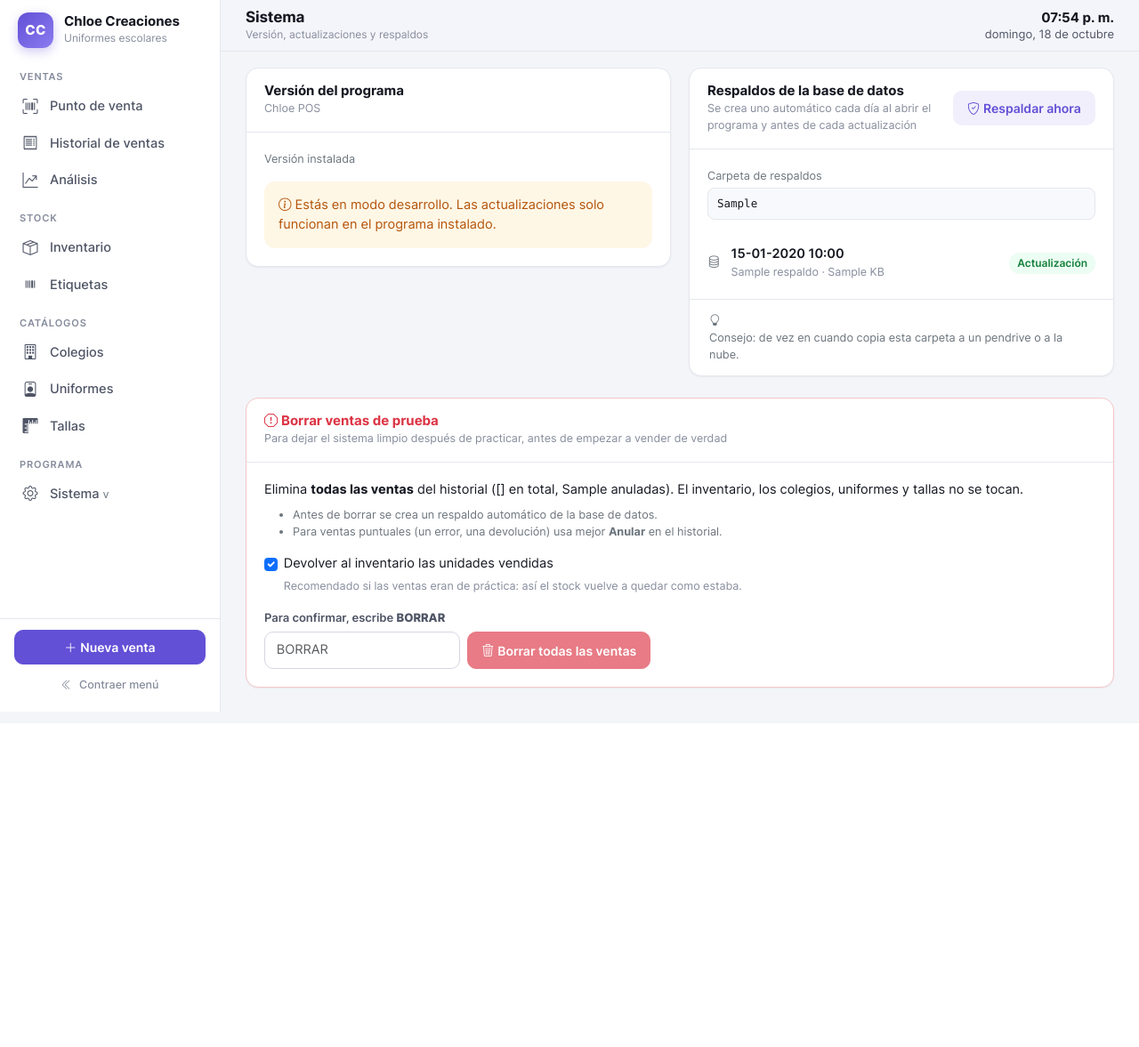
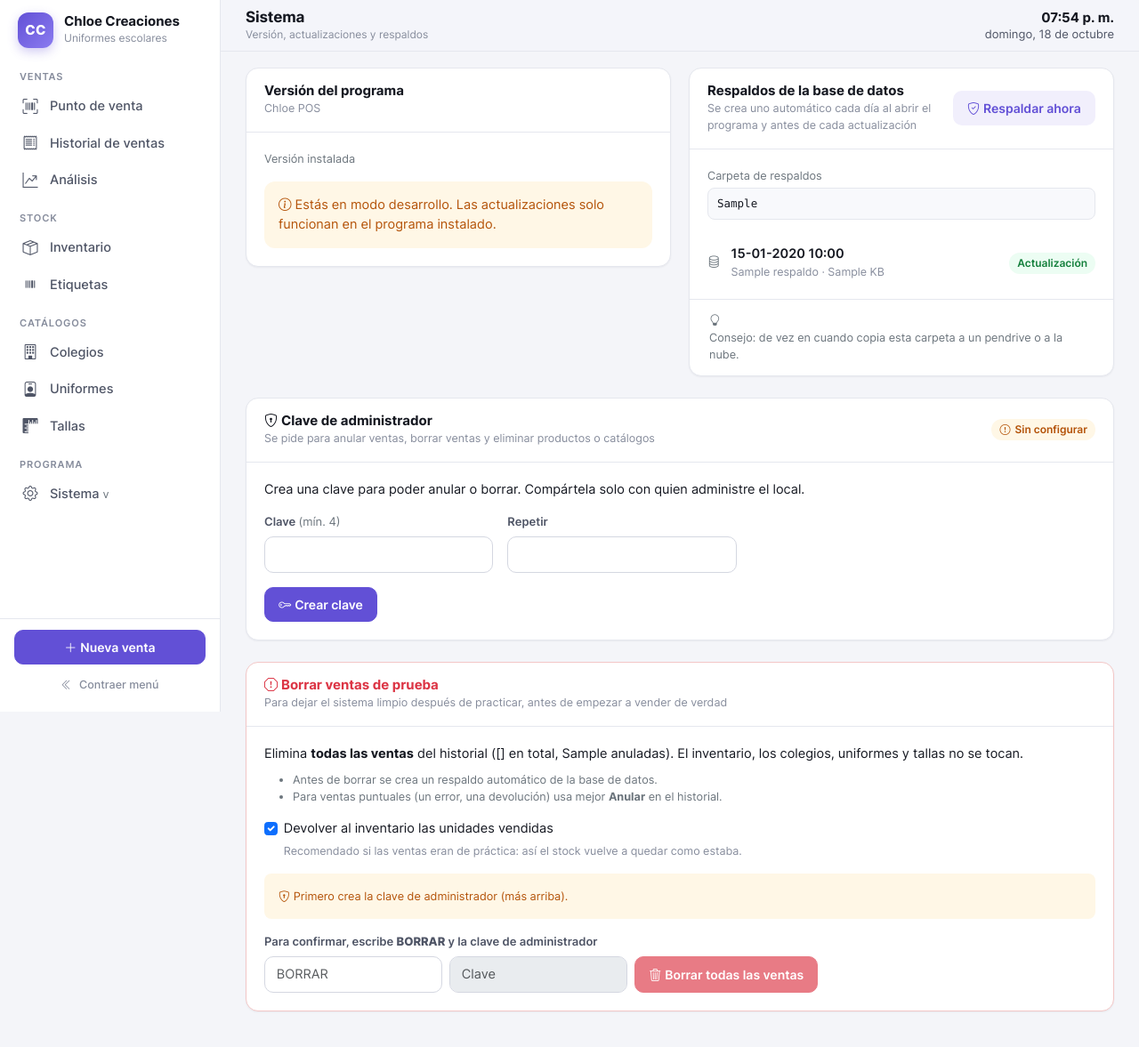
Before and after one commit to dani05333/inventario-colegio, a Django app: template AppInventario/templates/sistema.html in a window 1280 px wide. Shown: the whole page at 89% size. Before the commit the page ends 800 px from the top, so only its background shows below. Run offline with Django 5.2, Linux system fonts and the light colour scheme; the template is opened without the code that fills it: most values are stand-ins (such as "Sample title", 1, 10 or a date in 2020); some libraries are stand-ins or nearby versions.

Commit message:
Clave de administrador para anular y eliminar (versión 1.2.0)
- Modelo Configuracion (migración 0011) y módulo seguridad: la clave se
  guarda cifrada (hash de Django) y se bloquea 5 minutos tras 5 intentos
  fallidos.
- Se exige la clave para anular ventas, borrar todas las ventas y eliminar
  productos, colegios, uniformes y tallas. Sin clave creada, esas acciones
  quedan bloqueadas con un aviso.
- Sistema: crear y cambiar la clave (cambiarla exige la actual).
- Lanzador: --restablecer-clave para cuando se olvida (documentado en LEEME).

Co-Authored-By: Claude Opus 5.5 <noreply@anthropic.com>

```diff
--- a/AppInventario/context_processors.py
+++ b/AppInventario/context_processors.py
@@ -1,9 +1,12 @@
 from django.conf import settings
+
+from . import seguridad
 
 
 def sistema(request):
-    """Versión y modo (instalado o desarrollo) disponibles en todas las plantillas."""
+    """Versión, modo (instalado o desarrollo) y si existe clave de administrador, para todas las plantillas."""
     return {
         'APP_VERSION': settings.APP_VERSION,
         'INSTALADO': settings.INSTALADO,
+        'TIENE_CLAVE': seguridad.tiene_clave,   # se evalúa solo si la plantilla lo usa
     }
--- a/AppInventario/templates/sistema.html
+++ b/AppInventario/templates/sistema.html
@@ -75,6 +75,43 @@
   </div>
 </div>
 
+<!-- Clave de administrador -->
+<div class="panel mt-4" style="max-width:1100px" id="clave">
+  <div class="panel-header">
+    <div>
+      <h2 class="panel-title"><i class="bi bi-shield-lock me-1"></i>Clave de administrador</h2>
+      <p class="panel-sub">Se pide para anular ventas, borrar ventas y eliminar productos o catálogos</p>
+    </div>
+    {% if TIENE_CLAVE %}
+      <span class="badge-soft badge-ok"><i class="bi bi-check-circle"></i>Configurada</span>
+    {% else %}
+      <span class="badge-soft badge-warn"><i class="bi bi-exclamation-circle"></i>Sin configurar</span>
+    {% endif %}
+  </div>
+  <div class="panel-body">
+    {% if not TIENE_CLAVE %}
+    <p class="mb-3">Crea una clave para poder anular o borrar. Compártela solo con quien administre el local.</p>
+    {% endif %}
+    <div class="row g-3 align-items-end" style="max-width:820px">
+      {% if TIENE_CLAVE %}
+      <div class="col-sm-4">
+        <label class="form-label" for="cl-actual">Clave actual</label>
+        <input type="password" class="form-control" id="cl-actual" autocomplete="off">
+      </div>
+      {% endif %}
+      <div class="col-sm-4">
+        <label class="form-label" for="cl-nueva">{% if TIENE_CLAVE %}Clave nueva{% else %}Clave{% endif %} <span class="fw-normal text-secondary">(mín. 4)</span></label>
+        <input type="password" class="form-control" id="cl-nueva" autocomplete="new-password">
+      </div>
+      <div class="col-sm-4">
+        <label class="form-label" for="cl-repetir">Repetir</label>
+        <input type="password" class="form-control" id="cl-repetir" autocomplete="new-password">
+      </div>
+    </div>
+    <button class="btn btn-primary mt-3" id="btn-clave"><i class="bi bi-key me-1"></i>{% if TIENE_CLAVE %}Cambiar clave{% else %}Crear clave{% endif %}</button>
+  </div>
+</div>
+
 <!-- Borrar ventas de prueba -->
 <div class="panel mt-4" style="max-width:1100px;border-color:#f3c7c7">
   <div class="panel-header">
@@ -94,9 +131,15 @@
       <label class="form-check-label" for="bv-stock">Devolver al inventario las unidades vendidas</label>
       <div class="field-help">Recomendado si las ventas eran de práctica: así el stock vuelve a quedar como estaba.</div>
     </div>
-    <label class="form-label" for="bv-confirmar">Para confirmar, escribe <strong>BORRAR</strong></label>
+    {% if not TIENE_CLAVE %}
+    <div class="p-3 mb-3 rounded-3 small" style="background:var(--warning-50);color:var(--warning)">
+      <i class="bi bi-shield-lock me-1"></i>Primero crea la clave de administrador (más arriba).
+    </div>
+    {% endif %}
+    <label class="form-label" for="bv-confirmar">Para confirmar, escribe <strong>BORRAR</strong> y la clave de administrador</label>
     <div class="d-flex gap-2 flex-wrap">
-      <input type="text" class="form-control" id="bv-confirmar" autocomplete="off" style="max-width:220px" placeholder="BORRAR">
+      <input type="text" class="form-control" id="bv-confirmar" autocomplete="off" style="max-width:200px" placeholder="BORRAR">
+      <input type="password" class="form-control" id="bv-clave" autocomplete="off" style="max-width:200px" placeholder="Clave" {% if not TIENE_CLAVE %}disabled{% endif %}>
       <button class="btn btn-danger" id="btn-borrar-ventas" disabled {% if not total_ventas %}title="No hay ventas"{% endif %}>
         <i class="bi bi-trash3 me-1"></i>Borrar todas las ventas
       </button>
@@ -190,8 +233,9 @@ $('#btn-respaldar').on('click', function () {
 
 /* ---------- Borrar ventas de prueba ---------- */
 const HAY_VENTAS = {{ total_ventas|default:0 }} > 0;
-$('#bv-confirmar').on('input', function () {
-  $('#btn-borrar-ventas').prop('disabled', !(HAY_VENTAS && this.value.trim() === 'BORRAR'));
+const TIENE_CLAVE = {% if TIENE_CLAVE %}true{% else %}false{% endif %};
+$('#bv-confirmar, #bv-clave').on('input', function () {
+  $('#btn-borrar-ventas').prop('disabled', !(HAY_VENTAS && TIENE_CLAVE && $('#bv-confirmar').val().trim() === 'BORRAR' && $('#bv-clave').val()));
 });
 $('#btn-borrar-ventas').on('click', function () {
   if (!confirm('Se eliminarán TODAS las ventas del historial. ¿Continuar?')) return;
@@ -199,13 +243,30 @@ $('#btn-borrar-ventas').on('click', function () {
   $.ajax({
     url: "{% url 'borrar_ventas' %}", method: 'POST', contentType: 'application/json',
     headers: { 'X-CSRFToken': CSRF },
-    data: JSON.stringify({ confirmacion: $('#bv-confirmar').val().trim(), devolver_stock: $('#bv-stock').prop('checked') })
+    data: JSON.stringify({ confirmacion: $('#bv-confirmar').val().trim(), devolver_stock: $('#bv-stock').prop('checked'), clave: $('#bv-clave').val() })
   }).done(r => {
     App.toast(`Se borraron ${r.borradas} venta${r.borradas === 1 ? '' : 's'}${r.respaldo ? '. Respaldo previo: ' + r.respaldo : ''}`, 'success', 6000);
     setTimeout(() => location.reload(), 1500);
   }).fail(xhr => {
     App.toast((xhr.responseJSON && xhr.responseJSON.message) || 'No se pudieron borrar las ventas', 'error', 6000);
     btn.prop('disabled', false).html('<i class="bi bi-trash3 me-1"></i>Borrar todas las ventas');
+    $('#bv-clave').val('');
+  });
+});
+
+/* ---------- Clave de administrador ---------- */
+$('#btn-clave').on('click', function () {
+  const btn = $(this).prop('disabled', true);
+  $.ajax({
+    url: "{% url 'sistema_clave' %}", method: 'POST', contentType: 'application/json',
+    headers: { 'X-CSRFToken': CSRF },
+    data: JSON.stringify({ actual: $('#cl-actual').val(), nueva: $('#cl-nueva').val(), repetir: $('#cl-repetir').val() })
+  }).done(() => {
+    App.toast(TIENE_CLAVE ? 'Clave cambiada' : 'Clave creada. Guárdala en un lugar seguro.', 'success', 5000);
+    setTimeout(() => { location.hash = 'clave'; location.reload(); }, 1200);
+  }).fail(xhr => {
+    App.toast((xhr.responseJSON && xhr.responseJSON.message) || 'No se pudo guardar la clave', 'error', 5000);
+    btn.prop('disabled', false);
   });
 });
 
--- a/AppInventario/urls.py
+++ b/AppInventario/urls.py
@@ -36,6 +36,7 @@ urlpatterns = [
     path('boleta/<int:pk>/', views.boleta, name='boleta'),
     path('api/ventas/<int:pk>/anular/', views.anular_venta, name='anular_venta'),
     path('api/sistema/borrar-ventas/', views.borrar_ventas, name='borrar_ventas'),
+    path('api/sistema/clave/', views.sistema_clave, name='sistema_clave'),
     path('etiquetas/', views.etiquetas, name='etiquetas'),
     path('sistema/', views.ver_sistema, name='sistema'),
     path('api/sistema/salud/', views.sistema_salud, name='sistema_salud'),
```
Also changed, not shown: AppInventario/models.py (+9 -0 lines), AppInventario/seguridad.py (added, +63 -0 lines), AppInventario/templates/confirmar_eliminar.html (+13 -1 lines), AppInventario/templates/historial_ventas.html (+16 -2 lines), AppInventario/views.py (+29 -1 lines), instalador/LEEME.md (+11 -0 lines), instalador/lanzador.py (+17 -0 lines), AppInventario/migrations/0011_configuracion.py (added), 1 other file.
